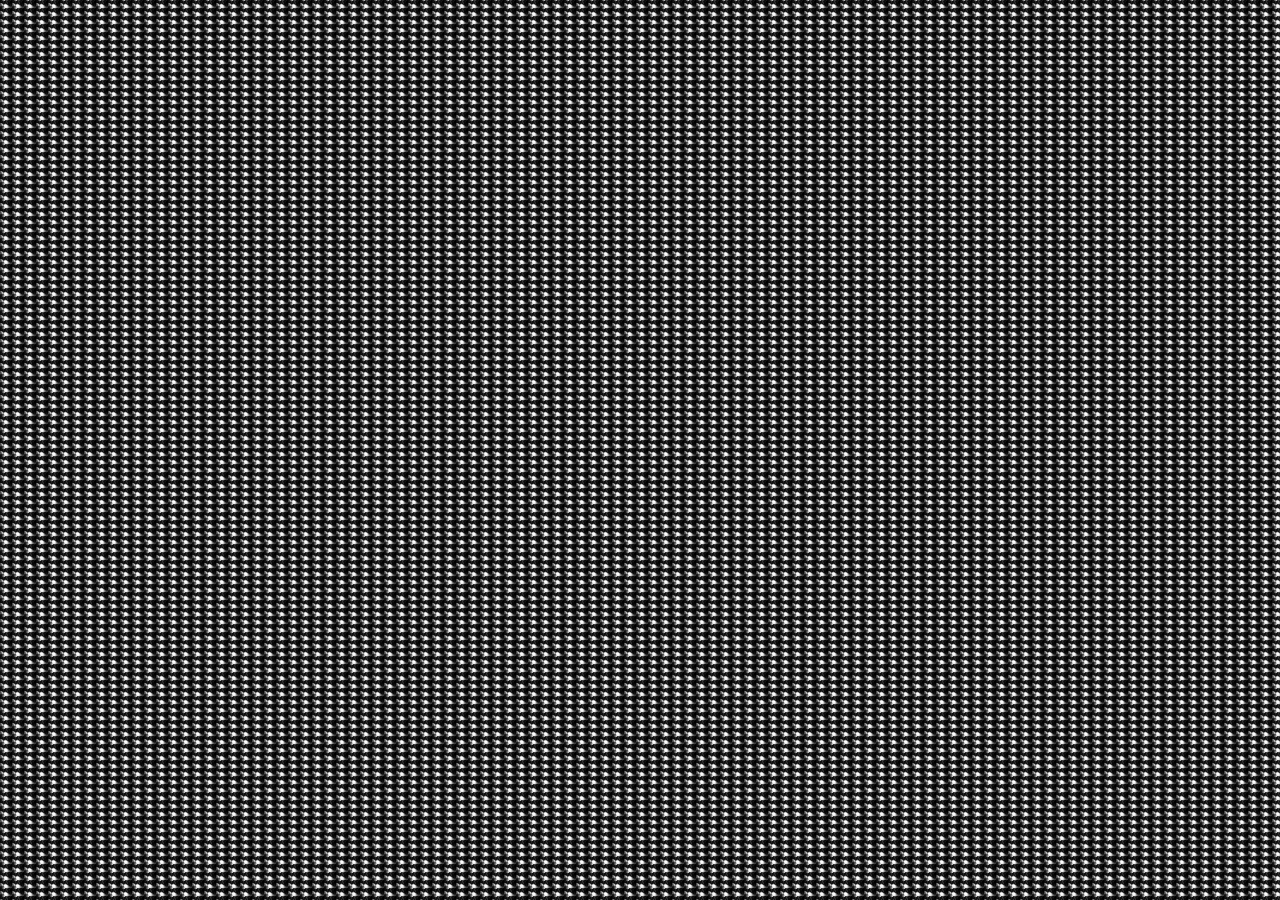
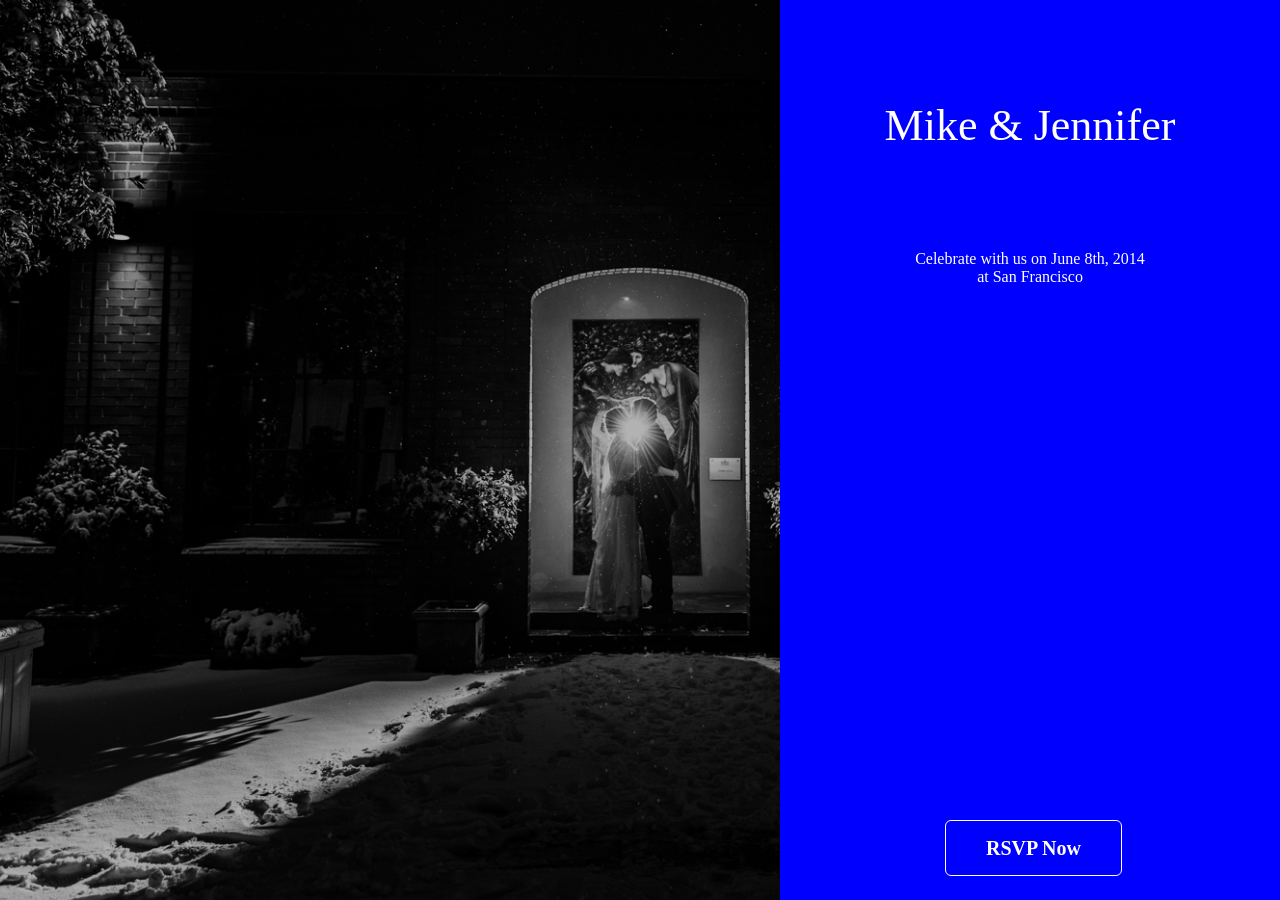
Before and after one commit to kevinnguy/kevinnguy.github.com, a Jekyll site: the page mikeandjen.html, which Jekyll copies as it is, in a window 1280 px wide. Built offline with Jekyll 4.4.1, drawn with Linux system fonts in a browser that asks for light colours.

Commit message:
mikeandjen website

```diff
--- a/mikeandjennifer.html
+++ b/mikeandjen.html
@@ -8,7 +8,7 @@
   <head>
     <meta charset="utf-8" />
     <meta http-equiv="X-UA-Compatible" content="IE=edge,chrome=1" />	<!-- Force Latest IE rendering engine -->
-    <title>Mike & Jen</title>
+    <title>Mike & Jennifer</title>
 
     <!--[if lt IE 9]>
       <script src="http://html5shim.googlecode.com/svn/trunk/html5.js"></script>
@@ -20,14 +20,7 @@
 
     <meta name="viewport" content="width=device-width, initial-scale=1, maximum-scale=1" />
 
-    <link rel="stylesheet" href="/static/css/wedding.css">
-
-    <!--[if IE 7]>
-      <script src="/static/css/font-awesome-ie7.css"></script>
-    <![endif]-->
-  </head>
-  <body>
-
+    <link rel="stylesheet" href="/static/css/mikeandjen.css">
 
     <script type="text/javascript">
       var _gaq = _gaq || [];
@@ -40,5 +33,23 @@
         var s = document.getElementsByTagName('script')[0]; s.parentNode.insertBefore(ga, s);
       })();
     </script>
+
+    <!--[if IE 7]>
+      <script src="/static/css/font-awesome-ie7.css"></script>
+    <![endif]-->
+  </head>
+  <body>
+    <div class="right-side">
+      <div id="title">
+        Mike & Jennifer
+      </div>
+      <div id="message">
+        Celebrate with us on June 8th, 2014</br>
+        at San Francisco
+      </div>
+      <div id="rsvp">
+        <a href="#" class="button"><b>RSVP Now</b></a>
+      </div>
+    </div>
   </body>
 </html>
--- /dev/null
+++ b/static/css/mikeandjen.css
@@ -0,0 +1,67 @@
+
+
+html {
+    background: url('bg.jpg') no-repeat center center fixed;
+    -webkit-background-size: cover;
+    -moz-background-size: cover;
+    -o-background-size: cover;
+    background-size: cover;
+}
+
+body {
+	background-color: rgba(0, 0, 0, .3);
+	position: absolute;
+	top: 0;
+	left: 0;
+	width: 100%;
+	height: 100%;
+	margin: 0;
+	padding: 0;
+}
+
+a {
+	color: #fff;
+	text-decoration: none;
+}
+
+a:hover {
+	background-color: #fff;
+	color: #000;
+}
+
+.right-side {
+	float: right;
+	min-width: 500px;
+	height: 100%;
+	text-align: center;
+	color: #fff;
+	background-color: blue;
+	position: relative;
+}
+
+#title {
+	margin-top: 100px;
+	height: 50px;
+	font-size: 44px;
+}
+
+#message {
+	margin-top: 100px;
+	height: 50px;
+}
+
+#rsvp {
+
+	position: absolute;
+	left: 33%;
+	bottom: 40px;
+}
+
+.button {
+	border-style: solid;
+	border-width: 1px;
+	border-radius: 6px;
+	border-color: #fff;
+	padding: 16px 40px;
+	font-size: 20px;
+}
```
Also changed, not shown: static/css/bg.jpg (added), static/css/wedding.jpg (deleted).
